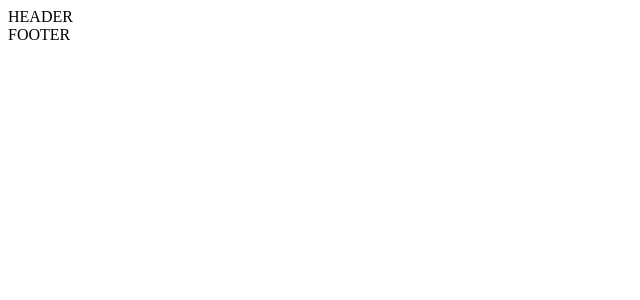
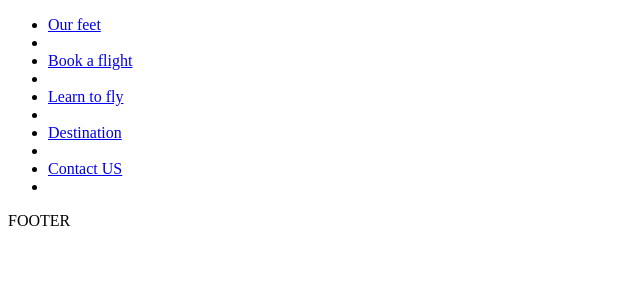
Before and after one commit to Sygix/CustomAir, a PHP site: page / in a window 1280 px wide. Before the commit the part shown is almost empty. Shown: the top 300 px of the page, without its empty margins (0-640 px from the left). Run offline with PHP 8.4, Linux system fonts and the light colour scheme.

Commit message:
les gens changent

```diff
--- a/header.php
+++ b/header.php
@@ -7,5 +7,13 @@
     </head>
     <body>
         <header>
-            HEADER
+            <nav>
+                <ul>
+                    <li><a href="#" alt="#" >Our feet</a><li>
+                    <li><a href="#" alt="#" >Book a flight</a><li>
+                    <li><a href="#" alt="#" >Learn to fly</a><li>
+                    <li><a href="#" alt="#" >Destination</a><li>
+                    <li><a href="#" alt="#" >Contact US</a><li>
+                 <ul>
+            </nav>
         </header>
```
